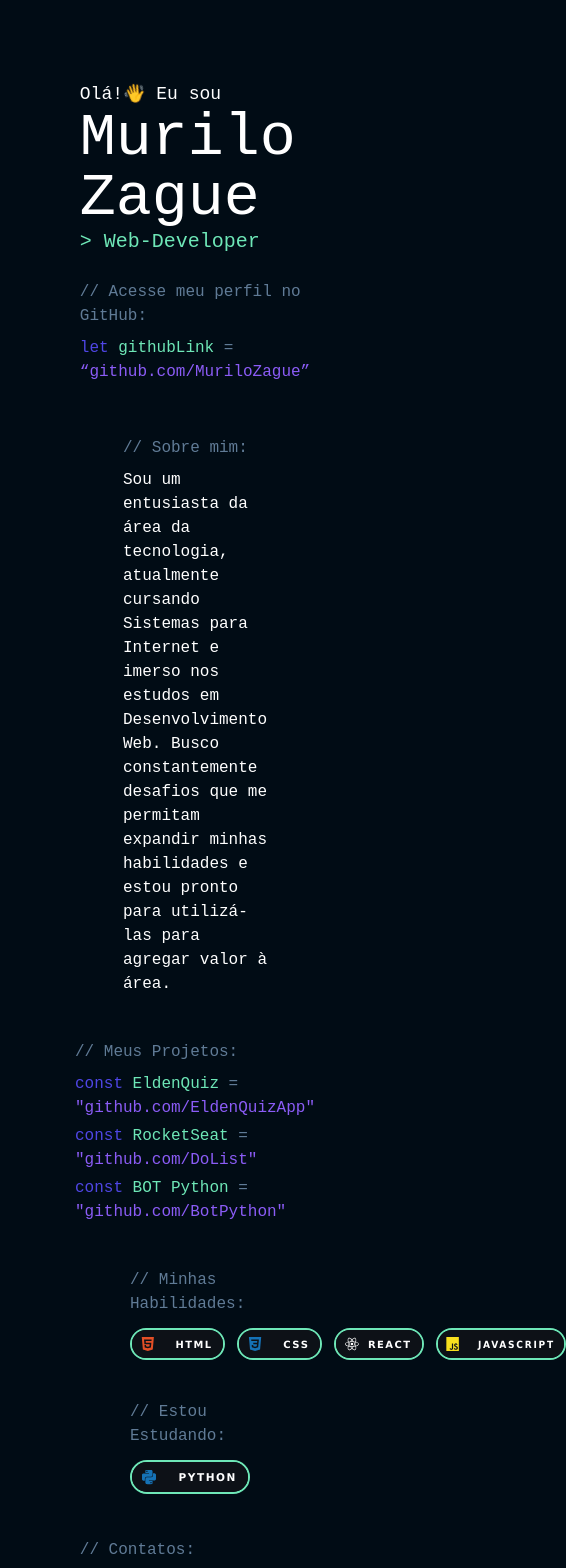
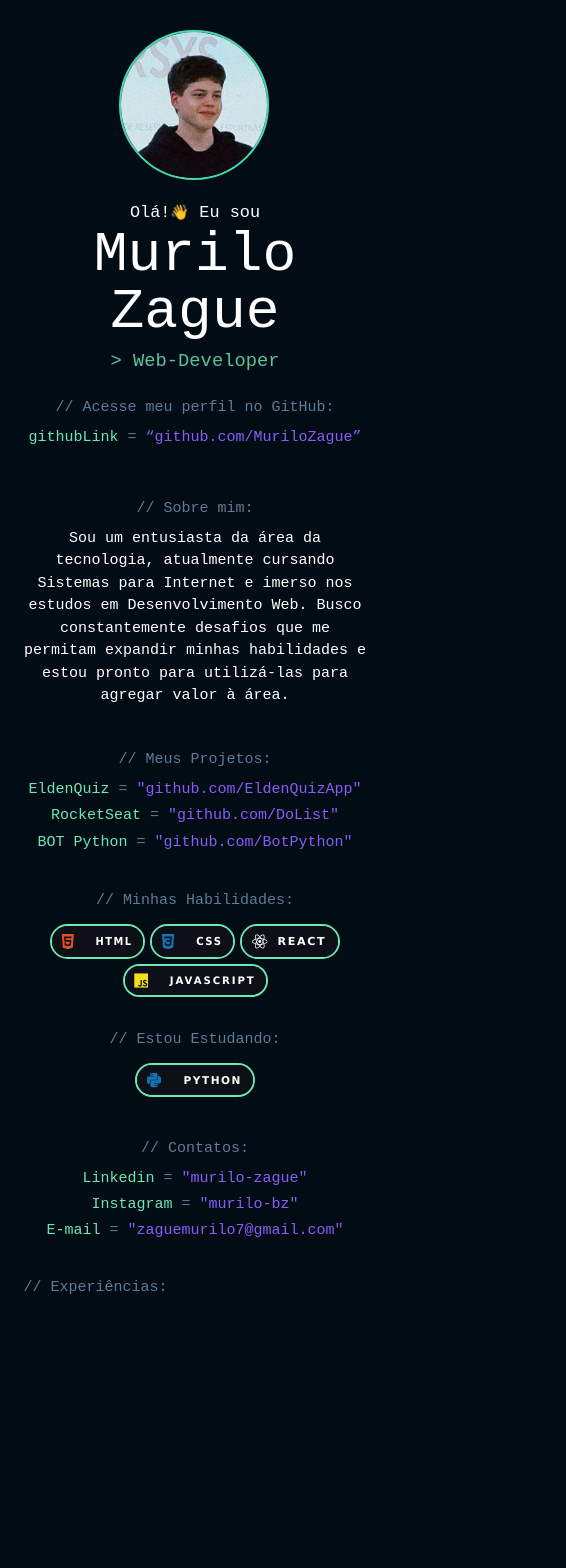
Before and after one commit to MuriloZague/Portfolio, a React (Vite) app: page / in a window 390 px wide. Shown: the top 1568 px of the page, 566 px wide, since content can reach past the window. After the commit the page ends 1307 px from the top, so only its background shows below. Built offline with nearby package versions, Linux system fonts and the light colour scheme.

Commit message:
responsividade

```diff
--- a/src/App.tsx
+++ b/src/App.tsx
@@ -15,7 +15,7 @@ const habilidadesTech = [
   { src: HTML, width: 95 },
   { src: CSS, width: 85 },
   { src: REACT, width: 100 },
-  { src: JS, width: 150 },
+  { src: JS, width: 145 },
 ];
 
 const estudandoTech = [
@@ -36,14 +36,16 @@ const contatosPessoais = [
 
 function App() {
   return (
-    <div className="w-1/3 m-auto">
-
-      <img
-        className="me"
-        src={me}
-      />
-
-      <Presentation />
+    <div className="w-1/3 m-auto main">
+      <div className="imgme">
+        <div>
+          <img
+            className="me"
+            src={me}
+          />
+        </div>
+      </div>
+      <Presentation/>
 
       <About />
 
--- a/src/components/Info/Info.tsx
+++ b/src/components/Info/Info.tsx
@@ -10,13 +10,12 @@ type InfoProps = {
 export default function Info({name, text}: InfoProps) {
 
  return (
-   <section className="w-full max-w-fit flex flex-row justify-center mt-8 cursor-default">
+   <section className="w-full max-w-fit flex flex-row justify-center mt-8 cursor-default info">
     <div className="mt-3">
     <p className="mb-2">// {name}:</p>
       <InfoText
         texts={text}
       />
-
     </div>
    </section>
  );
--- a/src/components/Presentation/Presentation.tsx
+++ b/src/components/Presentation/Presentation.tsx
@@ -1,16 +1,16 @@
 export default function Presentation() {
 
  return (
-   <section className="w-full max-w-fit flex flex-row justify-center mt-20 cursor-default">
+   <section className="w-full max-w-fit flex flex-row justify-center mt-20 cursor-default presentationsec">
     <div className='flex flex-col'>
-      <div>
+      <div className="presentation">
         <p className="text-white text-lg">Olá!<span className="animate-wave inline-block">👋</span> Eu sou </p>
         <span className="text-white text-6xl">Murilo Zague</span>
-        <p className="text-emerald-300 text-xl hover:animate-pulse ">&gt; Web-Developer</p>
+        <p className="text-emerald-300 text-xl animate-pulse developer">&gt; Web-Developer</p>
       </div>
       <div className="mt-6">
         <p className="mb-2">// Acesse meu perfil no GitHub:</p>
-        <span className="text-indigo-600">let </span>
+        <span className="text-indigo-600 const">let </span>
         <span className="text-emerald-300">githubLink</span> =
         <a
           href="https://github.com/MuriloZague"
--- a/src/components/Technologies/Tech.tsx
+++ b/src/components/Technologies/Tech.tsx
@@ -5,17 +5,17 @@ type TechProps = {
 
 export default function Tech({name, icons}: TechProps) {
  return (
-  <section className="w-full max-w-fit flex flex-row justify-center mt-8 cursor-default">
+  <section className="w-full max-w-fit flex flex-row justify-center mt-8 cursor-default tech">
 
     <div className="mt-2">
     <p className="mb-3">// {name}:</p>
-    <div className='flex gap-3'>
+    <div className='flex gap-3 icons'>
         {icons.map((icon, index) => (
             <img
                 key={index}
                 src={icon.src}
                 width={icon.width}
-                className='border-2 duration-300 rounded-full border-emerald-300 hover:scale-105'
+                className='border-2 duration-300 rounded-full border-emerald-300 hover:scale-105 iconsmap'
             />
         ))}
     </div>
--- a/src/index.css
+++ b/src/index.css
@@ -31,13 +31,12 @@ body {
   color: #607B96;
 }
 
-
 .me {
   height: 230px;
   border: 2px solid #43D9AD;
   border-radius: 100%;
   position: absolute;
-  left: 12%;
+  left: 10%;
   top: 10%;
   transition: 300ms;
 }
@@ -47,9 +46,46 @@ body {
     border-radius: 80px;
 }
 
-
-@media (max-width: 1250px) {
-  .me{
+@media (max-width: 920px) {
+  .developer {
+    margin-top: 8px;
+  }
+  .imgme {
+    margin-top: 30px;
+    width: 100%;
+    position: relative;
+    display: flex;
+  }
+  .me {
+    left: 28%;
+    width: 150px;
+    height: 150px;
+  }
+  .main {
+    width: 88%;
+    text-align: center;
+  }
+  .presentation {
+    text-align: center;
+  }
+  .presentationsec {
+    margin-top: 170px;
+  }
+  *{
+    font-size: 15px;
+  }
+  .const {
     display: none;
   }
+  .tech, .info {
+    max-width: none;
+  }
+  .icons {
+    gap: 5px;
+    flex-wrap: wrap;
+    justify-content: center;
+  }
+  .tech {
+    margin-top: 25px;
+  }
 }
--- a/src/utils/infoText.tsx
+++ b/src/utils/infoText.tsx
@@ -10,7 +10,7 @@ export default function InfoText({texts}: InfoProps ){
       {texts.map((text, index) => (
 
         <div className="mb-1" key={index}>
-          <span className="text-indigo-600">const </span>
+          <span className="text-indigo-600 const">const </span>
           <span className="text-emerald-300">{text.title}</span> =
         <a
           href={text.href}
```
